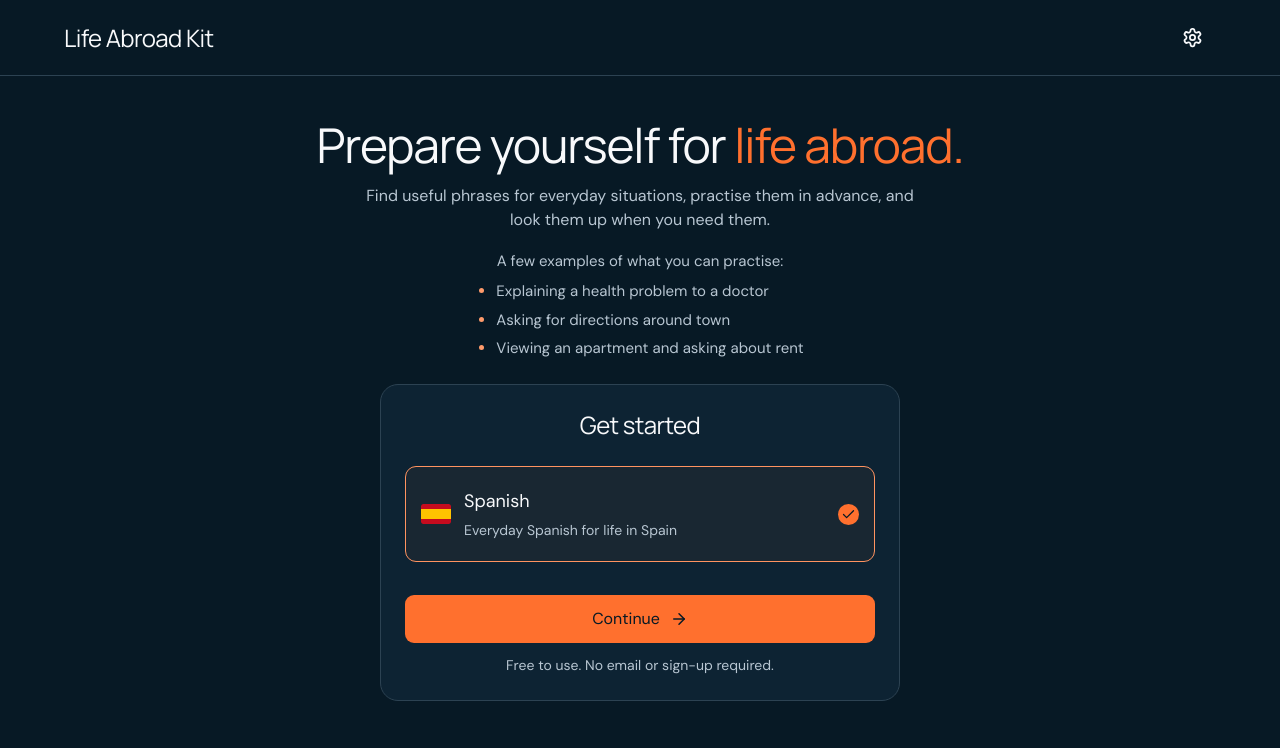
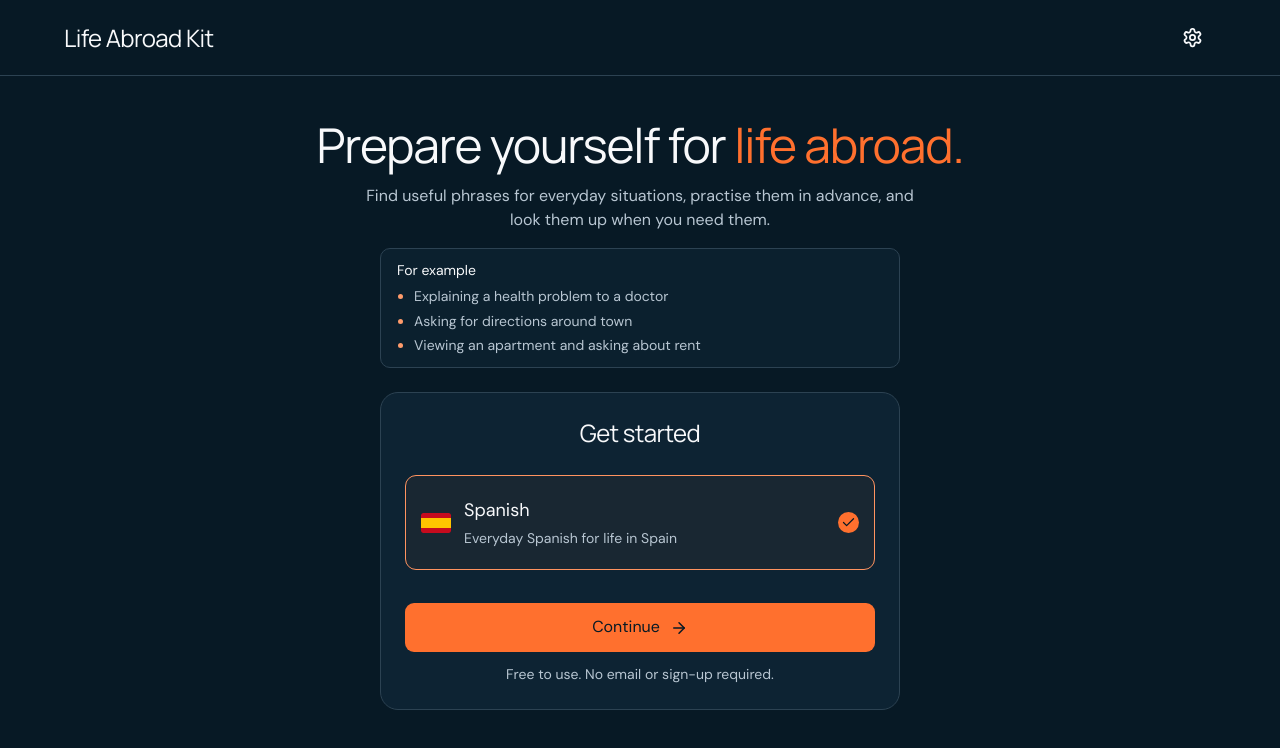
Before and after one commit to hutchy9999/Life-Abroad-Kit, a React (Vite) app: page / in a window 1280 px wide. Shown: the top 748 px of the page. Built offline with nearby package versions, Linux system fonts and the light colour scheme; a web font is replaced by a local one.

Commit message:
Group welcome examples in a compact subtle panel

```diff
--- a/src/main.tsx
+++ b/src/main.tsx
@@ -403,12 +403,14 @@ function App() {
             <div className="onboarding-intro">
               <h1>Prepare yourself for <span>life abroad.</span></h1>
               <p>Find useful phrases for everyday situations, practise them in advance, and look them up when you need them.</p>
-              <p className="welcome-examples-label">A few examples of what you can practise:</p>
-              <ul className="welcome-examples" aria-label="Example situations">
-                <li>Explaining a health problem to a doctor</li>
-                <li>Asking for directions around town</li>
-                <li>Viewing an apartment and asking about rent</li>
-              </ul>
+              <aside className="welcome-example-panel" aria-labelledby="welcome-examples-title">
+                <p id="welcome-examples-title">For example</p>
+                <ul className="welcome-examples">
+                  <li>Explaining a health problem to a doctor</li>
+                  <li>Asking for directions around town</li>
+                  <li>Viewing an apartment and asking about rent</li>
+                </ul>
+              </aside>
             </div>
             <div className="onboarding-panel">
               {step === 0 ? (
--- a/src/ux.css
+++ b/src/ux.css
@@ -1396,3 +1396,28 @@ main {
   font-size: 0.9375rem;
 }
 .welcome-examples-label + .welcome-examples { margin-top: 8px; }
+
+.welcome-example-panel {
+  max-width: 520px;
+  margin: 16px auto 0;
+  padding: 12px 16px;
+  border: 1px solid #2c4252;
+  border-radius: 10px;
+  background: #0b202e;
+  text-align: left;
+}
+.welcome-example-panel > p {
+  color: #f8f9fb;
+  font-size: 0.875rem;
+  font-weight: 600;
+  line-height: 1.4;
+  margin: 0 0 6px;
+}
+.welcome-example-panel .welcome-examples {
+  width: auto;
+  margin: 0;
+  padding-left: 17px;
+  font-size: 0.875rem;
+  line-height: 1.45;
+}
+.welcome-example-panel .welcome-examples li + li { margin-top: 4px; }
```
